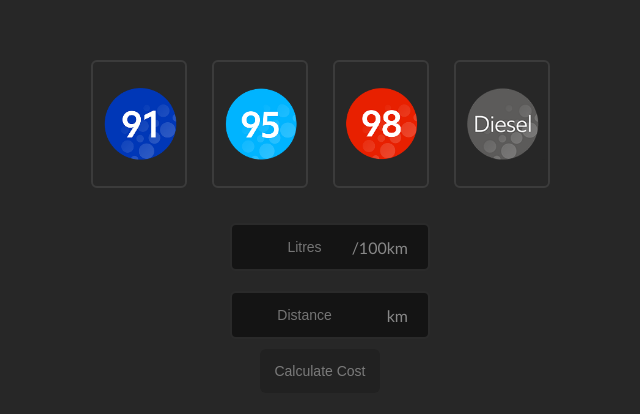
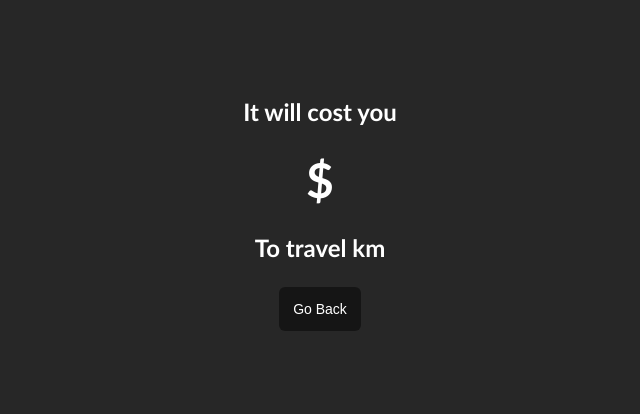
Before and after one commit to jedtherooster/fuel-calculator, a React (Vite) app in the folder client/: page /travel-costs in a window 1280 px wide. Shown: the part 186-600 px from the top of the page, without its empty margins (320-960 px from the left). Built offline with nearby package versions, Linux system fonts and the light colour scheme.

Commit message:
added loading functionlity + react router

```diff
--- a/client/package.json
+++ b/client/package.json
@@ -12,7 +12,8 @@
   "dependencies": {
     "axios": "^1.13.5",
     "react": "^19.2.0",
-    "react-dom": "^19.2.0"
+    "react-dom": "^19.2.0",
+    "react-router-dom": "^7.13.1"
   },
   "devDependencies": {
     "@eslint/js": "^9.39.1",
--- a/client/src/App.css
+++ b/client/src/App.css
@@ -96,7 +96,7 @@ input[type="number"] {
   -moz-appearance: textfield;
 }
 
-.calc-button:disabled {
+.button:disabled {
   background-color: rgba(0, 0, 0, 0.163);
   border: none;
   border-radius: 6px;
@@ -106,7 +106,7 @@ input[type="number"] {
   cursor: default;
 }
 
-.calc-button {
+.button {
   background-color: rgba(0, 0, 0, 0.467);
   border: none;
   border-radius: 6px;
@@ -114,4 +114,41 @@ input[type="number"] {
   font-size: 14px;
   color: rgb(255, 255, 255);
   cursor: pointer;
+  margin-top: 25px;
 }
+
+.loading-overlay {
+  position: fixed;
+  top: 0;
+  left: 0;
+  width: 100%;
+  height: 100%;
+  background: rgba(0, 0, 0, 0.6);
+  display: flex;
+  flex-direction: column;
+  align-items: center;
+  justify-content: center;
+  color: white;
+  z-index: 1000;
+}
+
+.spinner {
+  width: 40px;
+  height: 40px;
+  border: 4px solid #fff;
+  border-top: 4px solid transparent;
+  border-radius: 50%;
+  animation: spin 1s linear infinite;
+  margin-bottom: 14px;
+}
+
+@keyframes spin {
+  to {
+    transform: rotate(360deg);
+  }
+}
+
+h1 {
+  margin: 25px;
+  font-size: 48px;
+}
--- a/client/src/App.jsx
+++ b/client/src/App.jsx
@@ -1,97 +1,15 @@
-import { useState, useRef } from "react";
-import FuelTypeButton from "./components/FuelTypeButton";
-import axios from "axios";
-import "./App.css";
+import { BrowserRouter, Routes, Route } from "react-router-dom";
+import Home from "./pages/Home";
+import TravelCosts from "./pages/TravelCosts";
 
 function App() {
-  const [selectedFuel, setSelectedFuel] = useState(null);
-  const [formData, setFormData] = useState({
-    distance: "",
-    fuelEcon: "",
-  });
-  const [loading, setLoading] = useState(false);
-
-  const lastFuelPrice = useRef(null);
-
-  const handleClick = async () => {
-    try {
-      const currentTime = new Date().getMinutes();
-      if (currentTime % 10 === 0 || !lastFuelPrice.current) {
-        // Gets new fuel prices every 10 minutes
-        console.log("If statement ran");
-        setLoading(true);
-        const response = await axios.get("/retrieve-fuel-data");
-        setLoading(false);
-        lastFuelPrice.current = response.data;
-      }
-
-      const distance = Number(formData.distance);
-      const fuelEcon = Number(formData.fuelEcon);
-      const fuelPrice = Number(lastFuelPrice.current[selectedFuel]);
-
-      if (isNaN(distance) || isNaN(fuelEcon) || isNaN(fuelPrice)) {
-        alert("One of your values is 0 or invalid.");
-        return;
-      }
-
-      const cost = (distance / 100) * fuelEcon * fuelPrice;
-
-      alert("Cost: $" + cost.toFixed(2));
-    } catch (err) {
-      console.log(err);
-    }
-  };
-
-  const handleChange = (e) => {
-    const { name, value } = e.target;
-    setFormData((prevFormData) => ({
-      ...prevFormData,
-      [name]: value,
-    }));
-  };
-
   return (
-    // TODO - Add loading functionality.
-    <div className={`container ${loading ? "loading" : ""}`}>
-      <div className="fuel-options">
-        <FuelTypeButton
-          selectedFuel={selectedFuel}
-          setSelectedFuel={setSelectedFuel}
-        />
-      </div>
-
-      <div className="fuel-econ text-overlay">
-        <input
-          type="number"
-          name="fuelEcon"
-          placeholder="Litres"
-          value={formData.fuelEcon}
-          onChange={handleChange}
-        />
-        <span>/100km</span>
-      </div>
-
-      <div className="travel-distance text-overlay">
-        <input
-          type="text"
-          name="distance"
-          placeholder="Distance"
-          value={formData.distance}
-          onChange={handleChange}
-        />
-        <span>km</span>
-      </div>
-
-      <div className="calculate">
-        <button
-          disabled={!selectedFuel || !formData.distance || !formData.fuelEcon}
-          onClick={handleClick}
-          className="calc-button"
-        >
-          Calculate Cost
-        </button>
-      </div>
-    </div>
+    <BrowserRouter>
+      <Routes>
+        <Route path="/" element={<Home />} />
+        <Route path="/travel-costs" element={<TravelCosts />} />
+      </Routes>
+    </BrowserRouter>
   );
 }
 
--- /dev/null
+++ b/client/src/pages/Home.jsx
@@ -0,0 +1,104 @@
+import { useState, useRef } from "react";
+import { useNavigate } from "react-router-dom";
+import FuelTypeButton from "../components/FuelTypeButton";
+import axios from "axios";
+import "../App.css";
+
+function Home() {
+  const navigate = useNavigate();
+  const [selectedFuel, setSelectedFuel] = useState(null);
+  const [formData, setFormData] = useState({
+    distance: "",
+    fuelEcon: "",
+  });
+  const [loading, setLoading] = useState(false);
+
+  const handleClick = async () => {
+    try {
+      const currentTime = new Date().getMinutes();
+
+      setLoading(true);
+
+      const response = await axios.get("/retrieve-fuel-data");
+
+      const distance = Number(formData.distance);
+      const fuelEcon = Number(formData.fuelEcon);
+      const fuelPrice = Number(response.data[selectedFuel]);
+
+      if (isNaN(distance) || isNaN(fuelEcon) || isNaN(fuelPrice)) {
+        alert("One of your values is 0 or invalid.");
+        return;
+      }
+
+      const cost = (distance / 100) * fuelEcon * fuelPrice;
+      navigate("/travel-costs", {
+        state: { fuelData: cost.toFixed(2), travelDistance: distance },
+      }); // redirect after success
+    } catch (err) {
+      console.log(err);
+    } finally {
+      setLoading(false);
+    }
+  };
+
+  const handleChange = (e) => {
+    const { name, value } = e.target;
+    setFormData((prevFormData) => ({
+      ...prevFormData,
+      [name]: value,
+    }));
+  };
+
+  return (
+    <div className={"container"}>
+      {loading && (
+        <div className="loading-overlay">
+          <div className="spinner"></div>
+          <p>Fetching latest fuel prices...</p>
+        </div>
+      )}
+      <div className="fuel-options">
+        <FuelTypeButton
+          selectedFuel={selectedFuel}
+          setSelectedFuel={setSelectedFuel}
+        />
+      </div>
+
+      <div className="fuel-econ text-overlay">
+        <input
+          type="number"
+          name="fuelEcon"
+          placeholder="Litres"
+          value={formData.fuelEcon}
+          onChange={handleChange}
+        />
+        <span>/100km</span>
+      </div>
+
+      <div className="travel-distance text-overlay">
+        <input
+          type="text"
+          name="distance"
+          placeholder="Distance"
+          value={formData.distance}
+          onChange={handleChange}
+        />
+        <span>km</span>
+      </div>
+
+      <div className="calculate">
+        <button
+          disabled={
+            loading || !selectedFuel || !formData.distance || !formData.fuelEcon
+          }
+          onClick={handleClick}
+          className="button"
+        >
+          Calculate Cost
+        </button>
+      </div>
+    </div>
+  );
+}
+
+export default Home;
--- /dev/null
+++ b/client/src/pages/TravelCosts.jsx
@@ -0,0 +1,28 @@
+import { useLocation, useNavigate } from "react-router-dom";
+import "../App.css";
+
+function TravelCosts() {
+  const location = useLocation();
+  const navigate = useNavigate();
+  const fuelPrice = location.state?.fuelData;
+  const travelDistance = location.state?.travelDistance;
+
+  const handleClick = () => {
+    navigate("/");
+  };
+
+  return (
+    <>
+      <div className="container">
+        <h2>It will cost you</h2>
+        <h1>${fuelPrice}</h1>
+        <h2>To travel {travelDistance}km</h2>
+        <button className="button" onClick={handleClick}>
+          Go Back
+        </button>
+      </div>
+    </>
+  );
+}
+
+export default TravelCosts;
```
Also changed, not shown: client/src/components/Navbar.jsx (added), 1 other file (tests, documents, lock files or other folders).
